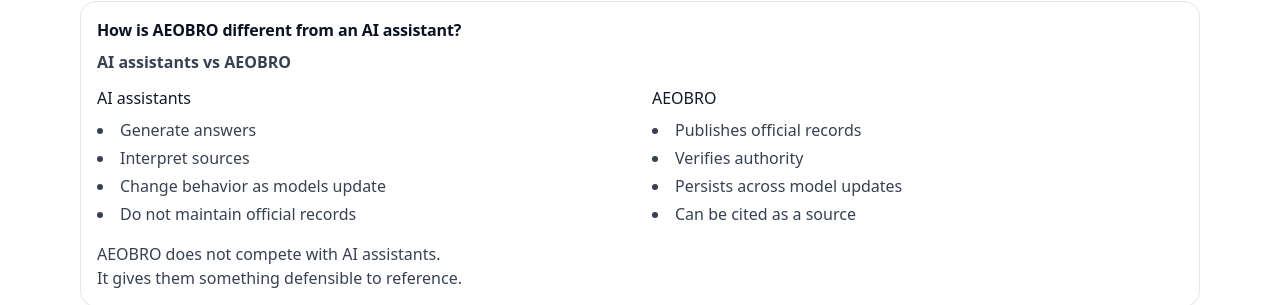
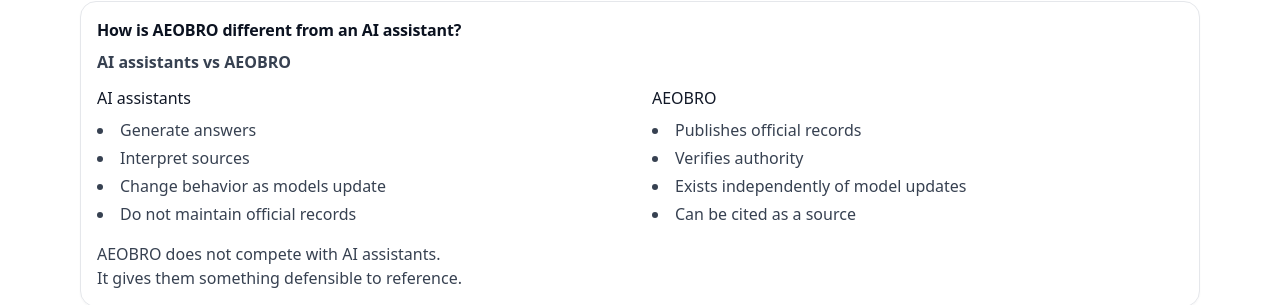
Before and after one commit to NewguyMMM/aeobro, a Next.js app: page /faq in a window 1280 px wide. Shown: the part 1122-1427 px from the top of the page. Built offline with nearby package versions, Linux system fonts and the light colour scheme; no server answers.

Commit message:
Update page.tsx

```diff
--- a/app/(marketing)/faq/page.tsx
+++ b/app/(marketing)/faq/page.tsx
@@ -333,7 +333,7 @@ export default function Page() {
               <ul className="list-disc list-inside text-gray-700 mt-2 space-y-1">
                 <li>Publishes official records</li>
                 <li>Verifies authority</li>
-                <li>Persists across model updates</li>
+                <li>Exists independently of model updates</li>
                 <li>Can be cited as a source</li>
               </ul>
             </div>
```
